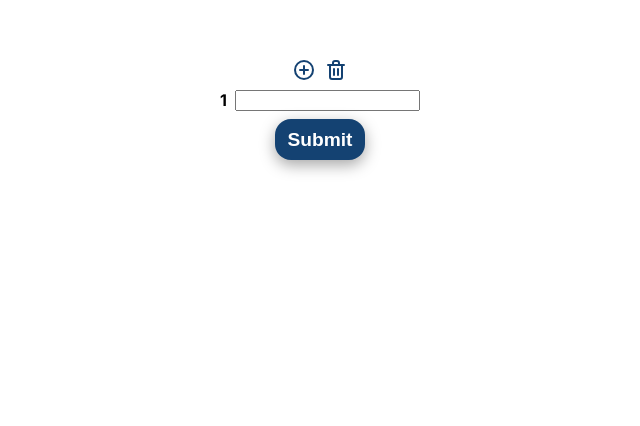
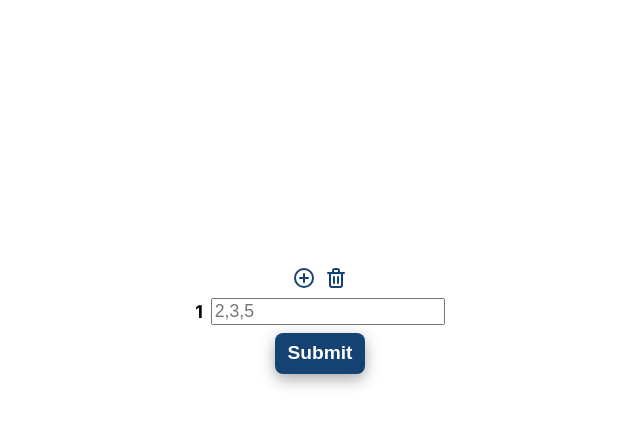
Before and after one commit to ch-mubarak/DAG-path-generator, a React (Create React App) app in the folder client/: page / in a window 1280 px wide. Shown: the part 102-528 px from the top of the page, without its empty margins (320-960 px from the left). Built offline with nearby package versions, Linux system fonts and the light colour scheme.

Commit message:
fix bug when removing a node

```diff
--- a/client/src/components/DAG/DAG.css
+++ b/client/src/components/DAG/DAG.css
@@ -1,4 +1,4 @@
-.graph {
+.dag {
   border: 2px solid black;
   border-radius: 1rem;
   background-color: #D7E9B9;
--- a/client/src/components/DAG/DAG.jsx
+++ b/client/src/components/DAG/DAG.jsx
@@ -1,7 +1,7 @@
 import React, { useEffect, useState } from "react";
 import "./DAG.css";
 import { Graph } from "react-d3-graph";
-const DAG = ({graphPaths}) => {
+const DAG = ({ graphPaths }) => {
   const [data, setData] = useState({
     nodes: [],
     links: [],
@@ -9,8 +9,9 @@ const DAG = ({graphPaths}) => {
 
   useEffect(() => {
     const nodes = new Set();
+    console.log(graphPaths)
     const links = graphPaths
-      .map((path) => {
+      ?.map((path) => {
         path.forEach((node) => nodes.add(node));
         return path
           .map((node, index, path) => ({
@@ -38,7 +39,7 @@ const DAG = ({graphPaths}) => {
     },
     link: {
       strokeWidth: 2.3,
-      color:"#144272",
+      color: "#144272",
       highlightColor: "#EAFDFC",
     },
     d3: {
@@ -46,9 +47,8 @@ const DAG = ({graphPaths}) => {
     },
   };
 
-  console.log(data);
   return (
-    <div className="graph">
+    <div className="dag">
       <Graph
         id="graph-id" // id is mandatory
         data={data}
--- a/client/src/components/Input/Input.css
+++ b/client/src/components/Input/Input.css
@@ -27,20 +27,29 @@
   align-items: center;
 }
 
-.input button {
+.input > button {
   border: none;
   background: #144272;
   padding: 0.6rem 0.8rem;
   color: #fff;
   font-weight: 600;
   font-size: 1.2rem;
-  border-radius: 1rem;
+  border-radius: 0.5rem;
   align-self: center;
   cursor: pointer;
   box-shadow: rgba(0, 0, 0, 0.35) 0px 5px 15px;
 }
 
+.nodes {
+  display: flex;
+  align-items: center;
+}
+
+.nodes > input {
+  font-size: 1.1rem;
+}
+
 .nodes > span {
-  font-size: 1rem;
+  font-size: 1.1rem;
   font-weight: bold;
 }
--- a/client/src/components/Input/Input.jsx
+++ b/client/src/components/Input/Input.jsx
@@ -3,17 +3,30 @@ import "./Input.css";
 import { UilTrashAlt } from "@iconscout/react-unicons";
 import { UilPlusCircle } from "@iconscout/react-unicons";
 const Input = ({ handleSubmit }) => {
-  const [graph, setGraph] = useState({});
+  const [graph, setGraph] = useState({ 1: [] });
   const [nodes, setNodes] = useState([1]);
 
   const handleAddNode = () => {
     setNodes((preNodes) => [...preNodes, preNodes.length + 1]);
+    setGraph((prevGraph) => {
+      return {
+        ...prevGraph,
+        [nodes.length + 1]: [],
+      };
+    });
   };
-  //   console.log(nodes);
+
   const handleRemoveNode = () => {
     if (nodes.length === 1) return;
     setNodes((preNodes) => preNodes.slice(0, -1));
+    setGraph((prevGraph) => {
+      const newGraph = { ...prevGraph };
+      delete newGraph[nodes.length];
+      return newGraph;
+    });
   };
+
+  console.log(graph);
 
   const handleChangeNode = (e) => {
     const name = e.target.name;
@@ -34,11 +47,22 @@ const Input = ({ handleSubmit }) => {
       {nodes.map((node, index) => (
         <div key={index} className="nodes">
           <span>{node}</span>
-          <input
-            value={graph.node?.split(",")}
-            name={node}
-            onChange={handleChangeNode}
-          />
+          {index === 0 ? (
+            <input
+              placeholder="2,3,5"
+              defaultValue={[]}
+              value={graph.node?.split(",")}
+              name={node}
+              onChange={handleChangeNode}
+            />
+          ) : (
+            <input
+              value={graph.node?.split(",")}
+              defaultValue={[]}
+              name={node}
+              onChange={handleChangeNode}
+            />
+          )}
         </div>
       ))}
       <button onClick={() => handleSubmit(graph)}>Submit</button>
--- /dev/null
+++ b/client/src/pages/Graph.css
@@ -0,0 +1,7 @@
+.graph{
+    display: flex;
+    justify-content: center;
+    align-items: center;
+    flex-direction: column;
+    gap:1rem
+}
--- a/client/src/pages/Graph.jsx
+++ b/client/src/pages/Graph.jsx
@@ -1,6 +1,7 @@
 import React, { useState } from "react";
 import { createPath } from "../api/graph";
 import DAG from "../components/DAG/DAG";
+import "./Graph.css";
 import { ErrorBoundary } from "../components/ErrorBoundry/ErrorBoundry";
 import Input from "../components/Input/Input";
 
@@ -12,7 +13,7 @@ const Graph = () => {
       setPending(true);
       //calling path generation api
       const { data } = await createPath(1, graph);
-      setGraphPaths(data);
+      setGraphPaths(data?.graphPaths);
     } catch (error) {
       console.log(error);
       setGraphPaths(null);
@@ -20,7 +21,7 @@ const Graph = () => {
     setPending(false);
   };
   return (
-    <>
+    <div className="graph">
       {graphPaths && (
         <ErrorBoundary>
           <DAG graphPaths={graphPaths} />
@@ -28,7 +29,7 @@ const Graph = () => {
       )}
       {pending && <h2>Loading....</h2>}
       <Input handleSubmit={handleSubmit} />
-    </>
+    </div>
   );
 };
 
```
Also changed, not shown: 1 other file (tests, documents, lock files or other folders).
